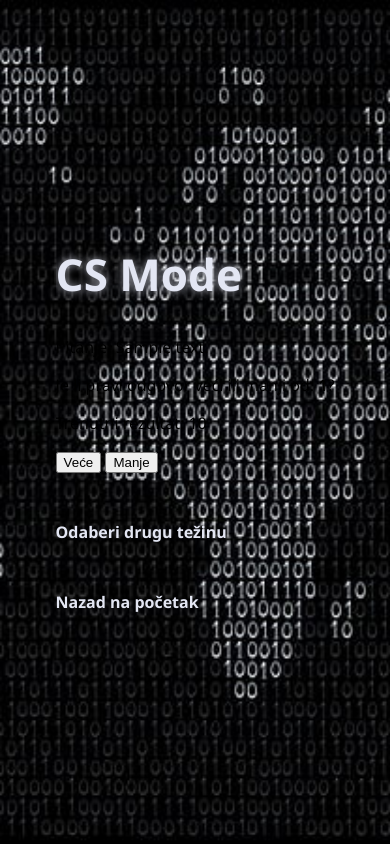
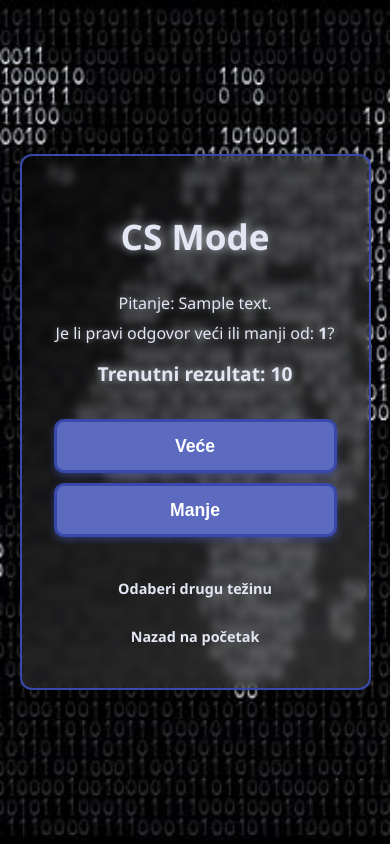
Before and after one commit to eivelic/The-Higher-Lower-Game, a Django app: template higher_lower_game/game/templates/game/cs_play.html in a window 390 px wide. Run offline with Django 5.2, Linux system fonts and the light colour scheme; tables that the repository leaves empty hold one stand-in row (values such as "Sample post"); the template is opened without the code that fills it: values that come from a table or form of the project are taken from there, most other values are stand-ins (such as "Sample title", 1, 10 or a date in 2020).

Commit message:
Add css to CS play and to CS results screen

```diff
--- /dev/null
+++ b/higher_lower_game/game/static/game/css/cs_play.css
@@ -0,0 +1,132 @@
+html, body {
+    height: 100%;
+    margin: 0;
+    background-image: url('/static/game/images/cs_default.jpg'); /* Ista pozadina kao u cs_mode */
+    background-repeat: no-repeat;
+    background-position: center center;
+    background-size: cover;
+    background-attachment: fixed;
+    display: flex;
+    justify-content: center;
+    align-items: center;
+    font-family: 'Segoe UI', Tahoma, Geneva, Verdana, sans-serif;
+    overflow: hidden;
+}
+
+.cs-container {
+    background: linear-gradient(135deg, rgba(0,0,0,0.15), rgba(255,255,255,0.15));
+    border-radius: 12px;
+    box-shadow: 0 8px 20px rgba(0,0,0,0.15);
+    padding: 3rem 4rem;
+    max-width: 450px;
+    width: 90vw;
+    box-sizing: border-box;
+    text-align: center;
+    color: #f0f0f5;
+    border: 2px solid #3949ab;
+    backdrop-filter: blur(5px);
+    -webkit-backdrop-filter: blur(15px); /* za Safari */
+}
+
+.cs-title {
+    font-weight: 800;
+    font-size: 2.75rem;
+    color: #e3e6f3;
+    margin-bottom: 2rem;
+    text-shadow: 0 0 8px rgba(227, 230, 243, 0.7);
+}
+
+.cs-question {
+    font-size: 1.2rem;
+    margin: 0.5rem 0;
+    color: #e3e6f3;
+    text-shadow: 0 0 6px rgba(227, 230, 243, 0.5);
+}
+
+.cs-score {
+    font-size: 1.4rem;
+    font-weight: 600;
+    margin: 1rem 0 2rem;
+    color: #e3e6f3;
+    text-shadow: 0 0 6px rgba(227, 230, 243, 0.5);
+}
+
+.cs-answer-buttons {
+    display: flex;
+    gap: 20px;
+    margin-bottom: 2rem;
+}
+
+.cs-answer-buttons button {
+    padding: 0.85rem;
+    font-size: 1.1rem;
+    background-color: #5c6bc0;
+    color: #fff;
+    border: 3px solid #3949ab;
+    border-radius: 10px;
+    cursor: pointer;
+    font-weight: 700;
+    width: 100%;
+    max-width: 150px;
+    transition: background-color 0.3s ease, border-color 0.3s ease, box-shadow 0.3s ease;
+    box-shadow: 0 3px 7px rgba(63, 81, 181, 0.5);
+}
+
+.cs-answer-buttons button:hover {
+    background-color: #3f51b5;
+    border-color: #2c3e9f;
+    box-shadow: 0 5px 12px rgba(47, 63, 147, 0.7);
+}
+
+.cs-links-container {
+    display: flex;
+    gap: 20px;
+    margin-top: 1rem;
+}
+
+.cs-link {
+    color: #e3e6f3;
+    text-decoration: none;
+    font-weight: 600;
+    font-size: 0.9rem;
+    padding: 0.6rem 1.2rem;
+    transition: color 0.3s ease, text-decoration 0.3s ease;
+}
+
+.cs-link:hover {
+    color: #c5c9de;
+    text-decoration: underline;
+}
+
+@media (max-width: 480px) {
+    .cs-container {
+        padding: 2rem 2rem;
+        max-width: 100vw;
+    }
+
+    .cs-title {
+        font-size: 2.2rem;
+    }
+
+    .cs-question {
+        font-size: 1rem;
+    }
+
+    .cs-score {
+        font-size: 1.2rem;
+    }
+
+    .cs-answer-buttons {
+        flex-direction: column;
+        gap: 10px;
+    }
+
+    .cs-answer-buttons button {
+        max-width: 100%;
+    }
+
+    .cs-links-container {
+        flex-direction: column;
+        gap: 10px;
+    }
+}
--- a/higher_lower_game/game/templates/game/cs_play.html
+++ b/higher_lower_game/game/templates/game/cs_play.html
@@ -3,11 +3,11 @@
 <html lang="en">
 <head>
     <meta charset="UTF-8">
-    <link rel="stylesheet" href="{% static 'game/css/cs_mode.css' %}">
+    <link rel="stylesheet" href="{% static 'game/css/cs_play.css' %}">
     <title>CS Mode - Igra</title>
 </head>
 <body>
-    <div class="cs-play-container">
+    <div class="cs-container">
         <h1 class="cs-title">CS Mode</h1>
         <p class="cs-question">Pitanje: {{ question.question_text }}</p>
         <p class="cs-question">Je li pravi odgovor veći ili manji od: <strong>{{ given_number }}</strong>?</p>
@@ -19,8 +19,10 @@
             <button type="submit" name="choice" value="lower">Manje</button>
         </form>
 
-        <p><a href="{% url 'cs_mode' %}" class="cs-link">Odaberi drugu težinu</a></p>
-        <p><a href="{% url 'homepage' %}" class="cs-link">Nazad na početak</a></p>
+        <div class="cs-links-container">
+            <a href="{% url 'cs_mode' %}" class="cs-link">Odaberi drugu težinu</a>
+            <a href="{% url 'homepage' %}" class="cs-link">Nazad na početak</a>
+        </div>
     </div>
 </body>
 </html>
```
Also changed, not shown: higher_lower_game/game/static/game/css/cs_results.css (added, +85 -0 lines), higher_lower_game/game/templates/game/cs_results.html (+6 -4 lines).
